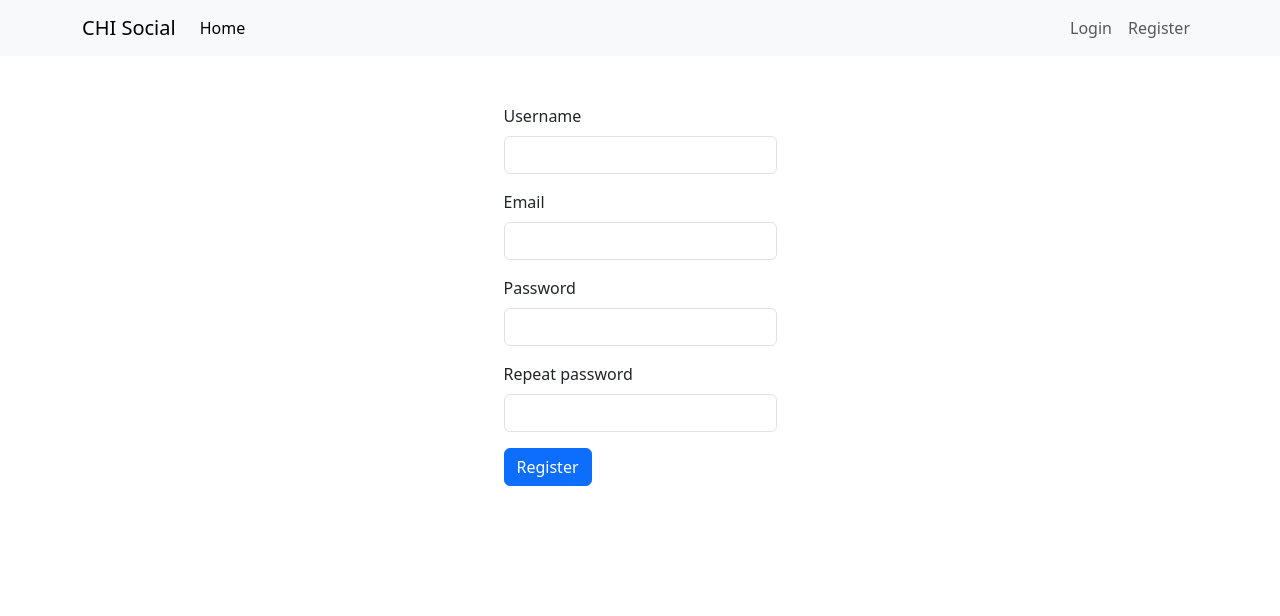
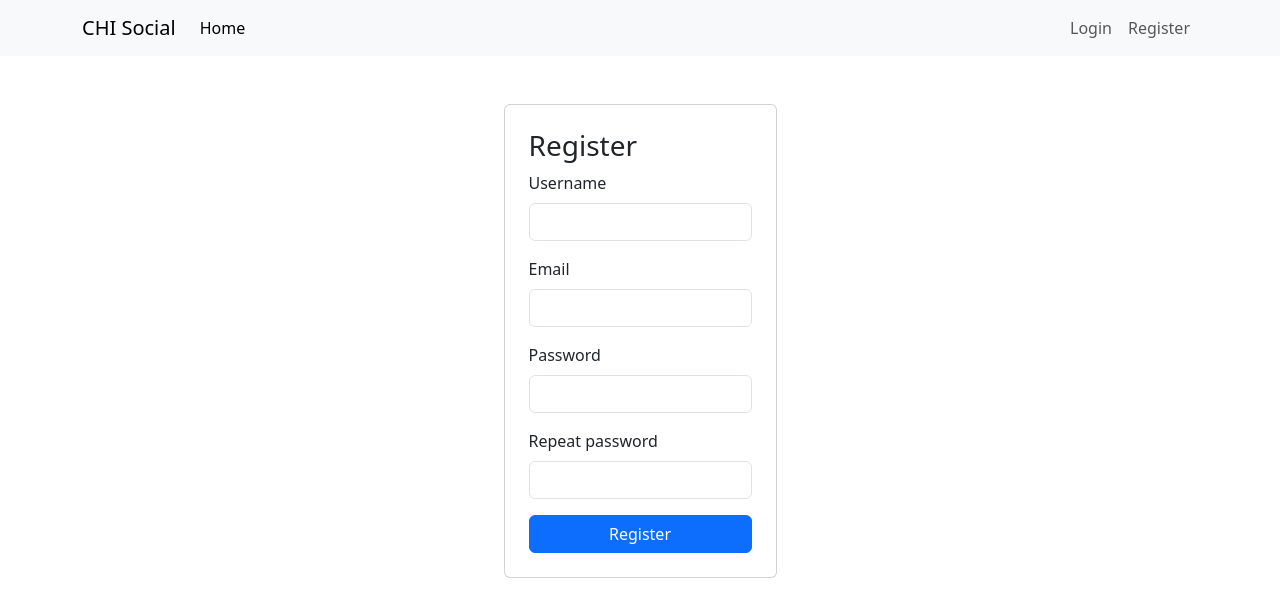
Before and after one commit to MuzykaAndrii/frontend1, a React (Vite) app in the folder hw3/: page /register in a window 1280 px wide. Shown: the top 616 px of the page. Built offline with nearby package versions, Linux system fonts and the light colour scheme.

Commit message:
refactor: authentication using contexts

```diff
--- a/hw3/src/App.jsx
+++ b/hw3/src/App.jsx
@@ -1,55 +1,23 @@
-import { useState } from "react"
-import { BrowserRouter as Router, Routes, Route, useNavigate } from "react-router-dom"
+import { BrowserRouter as Router, Routes, Route } from "react-router-dom"
 
+import AuthProvider from "./auth/AuthProvider"
 import HeaderComponent from "./common/components/Header"
 import LoginComponent from "./auth/components/Login"
 import RegisterComponent from "./auth/components/Register"
 
-import Auth from "./auth/services/auth"
-import AuthStorage from "./auth/services/authStorage"
-import endpoints from "./auth/services/endpoints"
-
 
 export default function AppComponent() {
-    const auth = new Auth(AuthStorage, endpoints);
-    let [currentUser, setCurrentUser] = useState(auth.getCurrentUser());
-
-    const handleLogin = async (username, password) => {
-        try {
-            await auth.login_user(username, password);
-            setCurrentUser(auth.getCurrentUser());
-        } catch (error) {
-            alert(error);
-        }
-    }
-
-    const handleLogout = () => {
-        try {
-            auth.logout_user();
-            setCurrentUser(null);
-        } catch (error) {
-            alert(error);
-        }
-    }
-
-    const handleRegister = async (username, email, password) => {
-        try {
-            await auth.register_user(username, email, password);
-            alert("Registered successfully, now you can log in.");
-        } catch (error) {
-            alert(error);
-        }
-    }
-
     return (
         <Router>
-            <HeaderComponent currentUser={currentUser} onLogout={handleLogout}/>
-            <div className='container'>
-                <Routes>
-                    <Route path="/login" element={<LoginComponent onLogin={handleLogin} />} />
-                    <Route path="/register" element={<RegisterComponent onRegister={handleRegister} />} />
-                </Routes>
-            </div>
+            <AuthProvider>
+                <HeaderComponent/>
+                <div className='container'>
+                    <Routes>
+                        <Route path="/login" element={<LoginComponent />} />
+                        <Route path="/register" element={<RegisterComponent />} />
+                    </Routes>
+                </div>
+            </AuthProvider>
         </Router>
     );
 };
--- /dev/null
+++ b/hw3/src/auth/AuthProvider.jsx
@@ -0,0 +1,50 @@
+import { useState, createContext, useContext } from "react"
+
+import Auth from "./services/auth"
+import AuthStorage from "./services/authStorage"
+import endpoints from "./services/endpoints"
+import { AuthContext } from "./context"
+
+
+export default function AuthProvider({ children }) {
+    const auth = new Auth(AuthStorage, endpoints);
+    let [currentUser, setCurrentUser] = useState(auth.getCurrentUser());
+
+    const login = async (username, password) => {
+        try {
+            await auth.login_user(username, password);
+            setCurrentUser(auth.getCurrentUser());
+        } catch (error) {
+            alert(error);
+        }
+    }
+
+    const logout = () => {
+        try {
+            auth.logout_user();
+            setCurrentUser(null);
+        } catch (error) {
+            alert(error);
+        }
+    }
+
+    const register = async (username, email, password) => {
+        try {
+            await auth.register_user(username, email, password);
+            alert("Registered successfully, now you can log in.");
+        } catch (error) {
+            alert(error);
+        }
+    }
+
+    return (
+        <AuthContext.Provider value={{
+            currentUser,
+            login,
+            register,
+            logout,
+        }}>
+            {children}
+        </AuthContext.Provider>
+    );
+};
--- a/hw3/src/auth/components/Login.jsx
+++ b/hw3/src/auth/components/Login.jsx
@@ -1,19 +1,23 @@
 import { useRef } from 'react'
 
+import { useAuth } from '../context'
 
-export default function LoginFormComponent({ onLogin }) {
+
+export default function LoginFormComponent() {
+    const auth = useAuth();
     let login = useRef(null);
     let password = useRef(null);
 
     const handleLogin = async (e) => {
         e.preventDefault();
 
-        await onLogin(login.current.value, password.current.value);
+        await auth.login(login.current.value, password.current.value);
     }
 
     return <>
     <div className="container">
-        <form onSubmit={handleLogin} className="w-25 mx-auto mt-5" id="login-form">
+        <form onSubmit={handleLogin} className="w-25 mx-auto mt-5 p-4 card" id="login-form">
+            <h3>Log in</h3>
             <div className="mb-3">
                 <label htmlFor="login-username" className="form-label">Username</label>
                 <input ref={login} className="form-control" id="login-username" required/>
--- a/hw3/src/auth/components/Register.jsx
+++ b/hw3/src/auth/components/Register.jsx
@@ -1,9 +1,11 @@
 import { useRef } from 'react'
 
 import {Validator, ValidationError} from '../validator'
+import { useAuth } from '../context';
 
 
-export default function RegisterFormComponent({ onRegister }) {
+export default function RegisterFormComponent() {
+    const auth = useAuth();
     let username = useRef(null);
     let email = useRef(null);
     let password1 = useRef(null);
@@ -24,12 +26,13 @@ export default function RegisterFormComponent({ onRegister }) {
             }
         }
 
-        await onRegister(username.current.value, email.current.value, password1.current.value);
+        await auth.register(username.current.value, email.current.value, password1.current.value);
     }
 
     return <>
     <div className="container">
-        <form onSubmit={handleRegister} className="w-25 mx-auto mt-5" id="register-form">
+        <form onSubmit={handleRegister} className="w-25 mx-auto mt-5 card p-4" id="register-form">
+            <h3>Register</h3>
             <div className="mb-3">
                 <label htmlFor="register-username" className="form-label">Username</label>
                 <input ref={username} type="text" className="form-control" id="register-username" required/>
--- /dev/null
+++ b/hw3/src/auth/context.js
@@ -0,0 +1,7 @@
+import { createContext, useContext } from 'react';
+
+export const AuthContext = createContext(null);
+
+export const useAuth = () => {
+    return useContext(AuthContext);
+};
--- a/hw3/src/common/components/Header.jsx
+++ b/hw3/src/common/components/Header.jsx
@@ -1,6 +1,11 @@
 import { Link } from "react-router-dom";
 
-export default function HeaderComponent({currentUser, onLogout}) {
+import { useAuth } from '../../auth/context';
+
+
+export default function HeaderComponent() {
+    const auth = useAuth();
+
     return (
         <nav className="navbar navbar-expand-lg bg-body-tertiary">
             <div className="container">
@@ -23,13 +28,13 @@ export default function HeaderComponent({currentUser, onLogout}) {
                         </li>
                     </ul>
                     <ul className="navbar-nav">
-                        {currentUser ? (
+                        {auth.currentUser ? (
                             <>
                                 <li className="nav-link" id="currentUser">
-                                    Logged in as user with id: <span id="currentUserId">{currentUser.user_id}</span>
+                                    Logged in as user with id: <span id="currentUserId">{auth.currentUser.user_id}</span>
                                 </li>
                                 <li className="nav-item">
-                                    <a onClick={onLogout} className="nav-link" id="logout-link">Logout</a>
+                                    <a onClick={auth.logout} className="nav-link" id="logout-link">Logout</a>
                                 </li>
                             </>
                         ) : (
```
